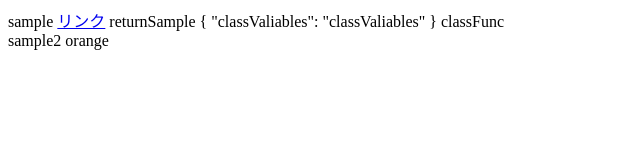
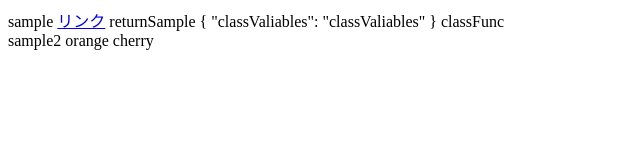
Before and after one commit to kikikiki2727/nuxt-front, a Nuxt app: page /sample in a window 1280 px wide. Shown: the top 160 px of the page, without its empty margins (0-640 px from the left). Built offline with nearby package versions, Linux system fonts and the light colour scheme.

Commit message:
props sample

```diff
--- a/components/sample2.vue
+++ b/components/sample2.vue
@@ -2,6 +2,7 @@
   <div>
     {{ sample2 }}
     {{ orange }}
+    {{ cherry }}
   </div>
 </template>
 <script setup lang="ts">
@@ -12,5 +13,8 @@ type Props = {
   cherry?: string;
 };
 
-const props = defineProps<Props>();
+const props = withDefaults(defineProps<Props>(), {
+  orange: "",
+  cherry: "cherry",
+});
 </script>
--- a/pages/index.vue
+++ b/pages/index.vue
@@ -1,5 +1,5 @@
 <template>
   <div>
-    <Sample />
+    <HomeComponent />
   </div>
 </template>
```
